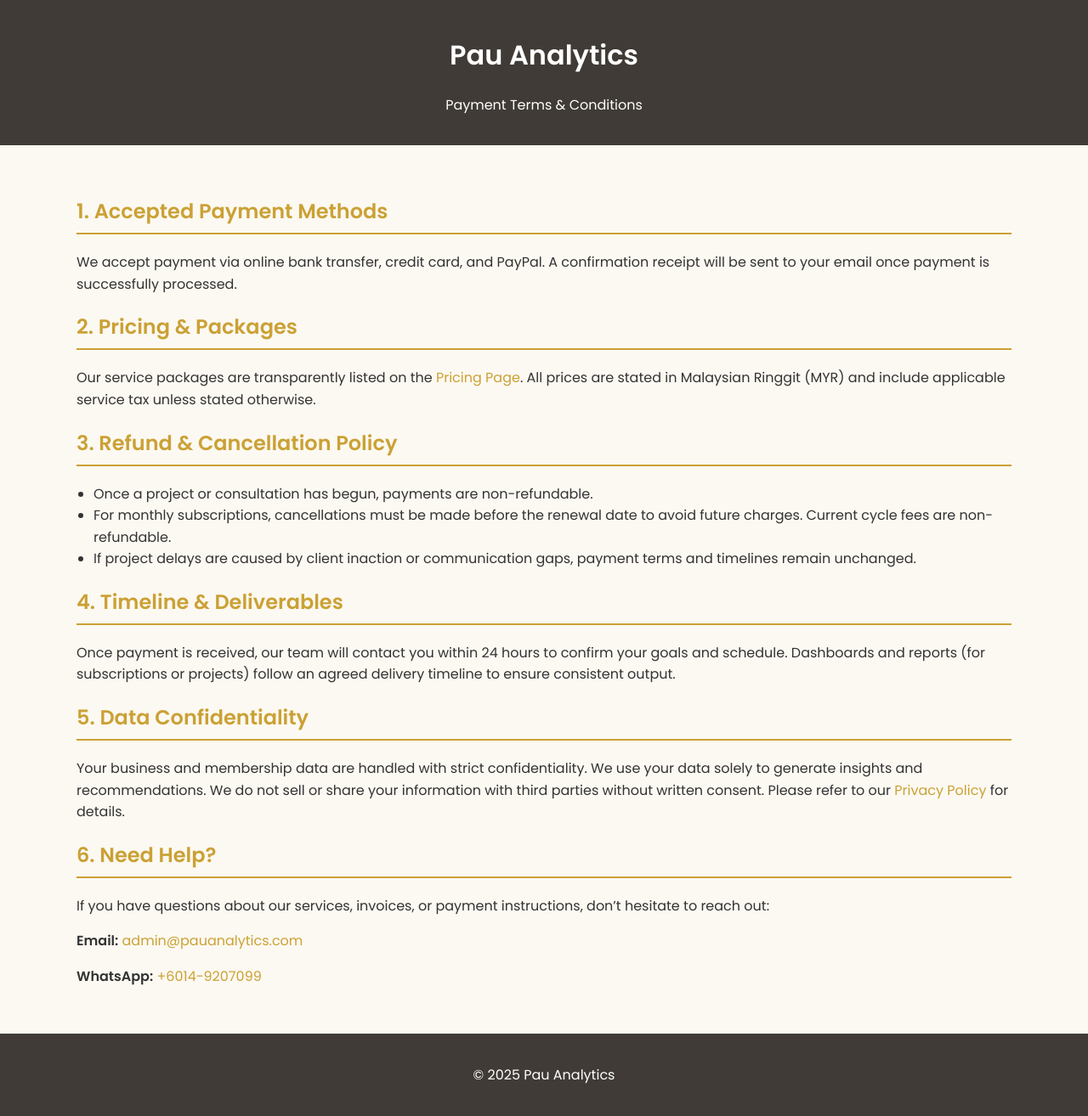
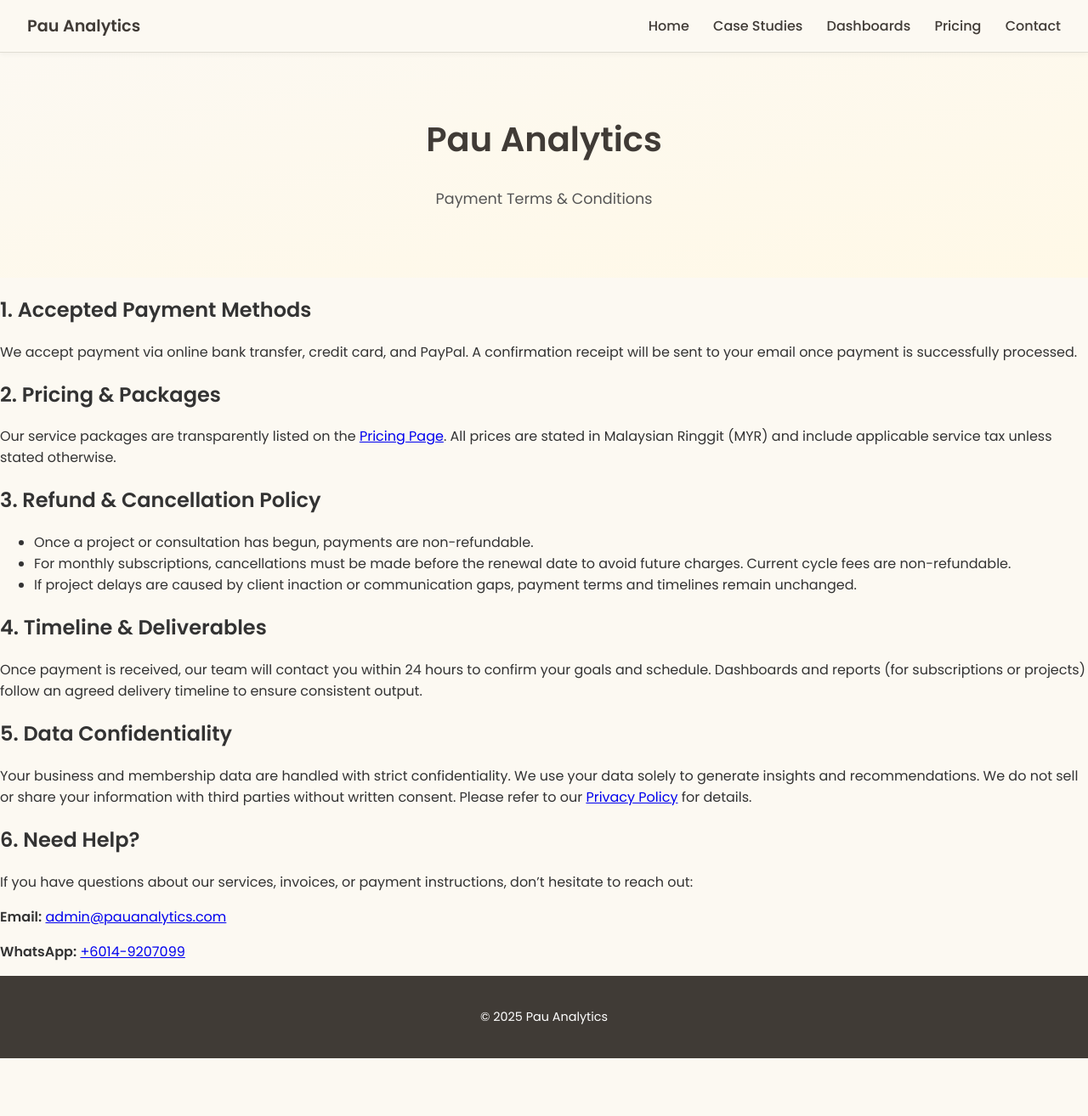
Before and after one commit to lyven81/pinnacles-learning-website, a Jekyll site: the page payment-term-condition.html, which Jekyll copies as it is, in a window 1280 px wide and 1314 px high. Shown: the whole window at 85% size. Built offline with Jekyll 4.4.1, drawn with Linux system fonts in a browser that asks for light colours.

Commit message:
Update payment-term-condition.html

```diff
--- a/payment-term-condition.html
+++ b/payment-term-condition.html
@@ -4,56 +4,212 @@
 <head>
   <meta charset="UTF-8" />
   <meta name="viewport" content="width=device-width, initial-scale=1.0"/>
+
   <title>Payment Terms & Conditions | Pau Analytics</title>
   <link href="https://fonts.googleapis.com/css2?family=Poppins:wght@400;500;600&display=swap" rel="stylesheet">
+  <meta name="description" content="SME analytics consulting in Malaysia—dashboards for inventory forecasting, churn prediction, marketing ROI, and pricing optimization." />
+
+  <link rel="preconnect" href="https://fonts.googleapis.com" />
+  <link rel="preconnect" href="https://fonts.gstatic.com" crossorigin />
+  <link href="https://fonts.googleapis.com/css2?family=Poppins:wght@400;500;600&display=swap" rel="stylesheet" />
+
+  <script type="application/ld+json">
+{
+  "@context": "https://schema.org",
+  "@type": "Organization",
+  "name": "Pau Analytics",
+  "url": "https://www.pauanalytics.com",
+  "contactPoint": [{
+    "@type": "ContactPoint",
+    "contactType": "Customer Service",
+    "email": "admin@pauanalytics.com",
+    "areaServed": "MY",
+    "availableLanguage": ["en", "ms"]
+  }]
+}
+</script>
+
+  <!-- Google tag (gtag.js) -->
+<script async src="https://www.googletagmanager.com/gtag/js?id=G-3XSLR3FV22"></script>
+<script>
+  window.dataLayer = window.dataLayer || [];
+  function gtag(){dataLayer.push(arguments);}
+  gtag('js', new Date());
+  gtag('config', 'G-3XSLR3FV22');
+
+  document.addEventListener('DOMContentLoaded', function () {
+    // Track CTA button clicks
+    document.querySelectorAll('.cta-button').forEach(btn => {
+      btn.addEventListener('click', () => {
+        gtag('event', 'cta_click', {
+          event_category: 'engagement',
+          event_label: btn.textContent.trim()
+        });
+      });
+    });
+
+    // Track Contact form submissions
+    const contactForm = document.querySelector('form');
+    if (contactForm) {
+      contactForm.addEventListener('submit', () => {
+        gtag('event', 'contact_form_submit', {
+          event_category: 'lead',
+          event_label: 'Contact Form'
+        });
+      });
+    }
+  });
+</script>
+
+  <!-- Favicons -->
+  <link rel="icon" href="/favicon.ico" sizes="any">
+  <link rel="icon" type="image/png" sizes="96x96" href="/assets/favicon-96x96.png">
+  <link rel="apple-touch-icon" sizes="180x180" href="/assets/apple-touch-icon.png">
+  <meta name="theme-color" content="#FCF9F2">
+
   <style>
-    body {
+     /* Sticky top navbar */
+    .navbar {
+      position: sticky;
+      top: 0;
+      z-index: 1100;
+      display: flex;
+      justify-content: space-between;
+      align-items: center;
+      background-color: #FCF9F2;
+      padding: 1rem 2rem;
+      border-bottom: 1px solid #e0ddd3;
+      box-shadow: 0 2px 6px rgba(0,0,0,0.04);
+    }
+
+    html, body {
+      height: 100%;
+      margin: 0;
       font-family: 'Poppins', sans-serif;
-      margin: 0;
-      padding: 0;
       background-color: #FCF9F2;
       color: #333;
     }
-    header, footer {
+
+    body {
+      display: flex;
+      flex-direction: column;
+    }
+
+    .navbar {
+      display: flex;
+      justify-content: space-between;
+      align-items: center;
+      background-color: #FCF9F2;
+      padding: 1rem 2rem;
+      border-bottom: 1px solid #e0ddd3;
+    }
+
+    .navbar .brand {
+      font-size: 1.2rem;
+      font-weight: 600;
+      color: #403B36;
+    }
+
+    .navbar nav a {
+      margin-left: 1.5rem;
+      text-decoration: none;
+      color: #403B36;
+      font-weight: 500;
+    }
+
+    .navbar nav a:hover {
+      color: #CBA135;
+    }
+
+    header {
       text-align: center;
+      padding: 4rem 1rem 3rem;
+      background: linear-gradient(to bottom right, #FCF9F2, #fff9e7);
+    }
+
+    header h1 {
+      font-size: 2.5rem;
+      color: #403B36;
+      margin-top: 0.5rem;
+    }
+
+    header p {
+      font-size: 1.1rem;
+      color: #555;
+      max-width: 600px;
+      margin: 1rem auto 2rem;
+    }
+
+    .cta-button {
+      display: inline-block;
+      background-color: #CBA135;
+      color: white;
+      text-decoration: none;
+      padding: 12px 25px;
+      border-radius: 6px;
+      font-weight: 600;
+      font-size: 1.05rem;
+    }
+
+    .cta-button:hover {
+      background-color: #b08e2e;
+    }
+
+    .spacer {
+      flex: 1;
+    }
+
+    footer {
       background-color: #403B36;
       color: white;
-      padding: 20px;
+      text-align: center;
+      padding: 1.5rem;
+      font-size: 0.9rem;
     }
-    .container {
-      max-width: 1100px;
-      margin: 0 auto;
-      padding: 40px 20px;
-    }
-    h2 {
-      color: #CBA135;
-      border-bottom: 2px solid #CBA135;
-      padding-bottom: 8px;
-      margin-bottom: 20px;
-    }
-    h3 {
-      color: #403B36;
-      margin-top: 20px;
-      margin-bottom: 10px;
-    }
-    p {
-      line-height: 1.6;
-      margin-bottom: 15px;
-    }
-    ul {
-      padding-left: 20px;
-      line-height: 1.6;
-    }
-    a {
+
+    footer a {
       color: #CBA135;
       text-decoration: none;
     }
-    a:hover {
+
+    footer a:hover {
       text-decoration: underline;
+    }
+
+    @media (max-width: 768px) {
+      .navbar {
+        flex-direction: column;
+        align-items: flex-start;
+      }
+
+      .navbar nav {
+        margin-top: 0.5rem;
+      }
+
+      header h1 {
+        font-size: 2rem;
+      }
+
+      .cta-button {
+        font-size: 1rem;
+        padding: 10px 20px;
+      }
     }
   </style>
 </head>
 <body>
+
+  <div class="navbar">
+    <div class="brand">Pau Analytics</div>
+    <nav>
+      <a href="index.html">Home</a>
+      <a href="case-studies.html">Case Studies</a>
+      <a href="dashboard.html">Dashboards</a>
+      <a href="pricing.html">Pricing</a>
+      <a href="contact.html">Contact</a>
+    </nav>
+  </div>
+
   <header>
     <h1>Pau Analytics</h1>
     <p>Payment Terms & Conditions</p>
```
